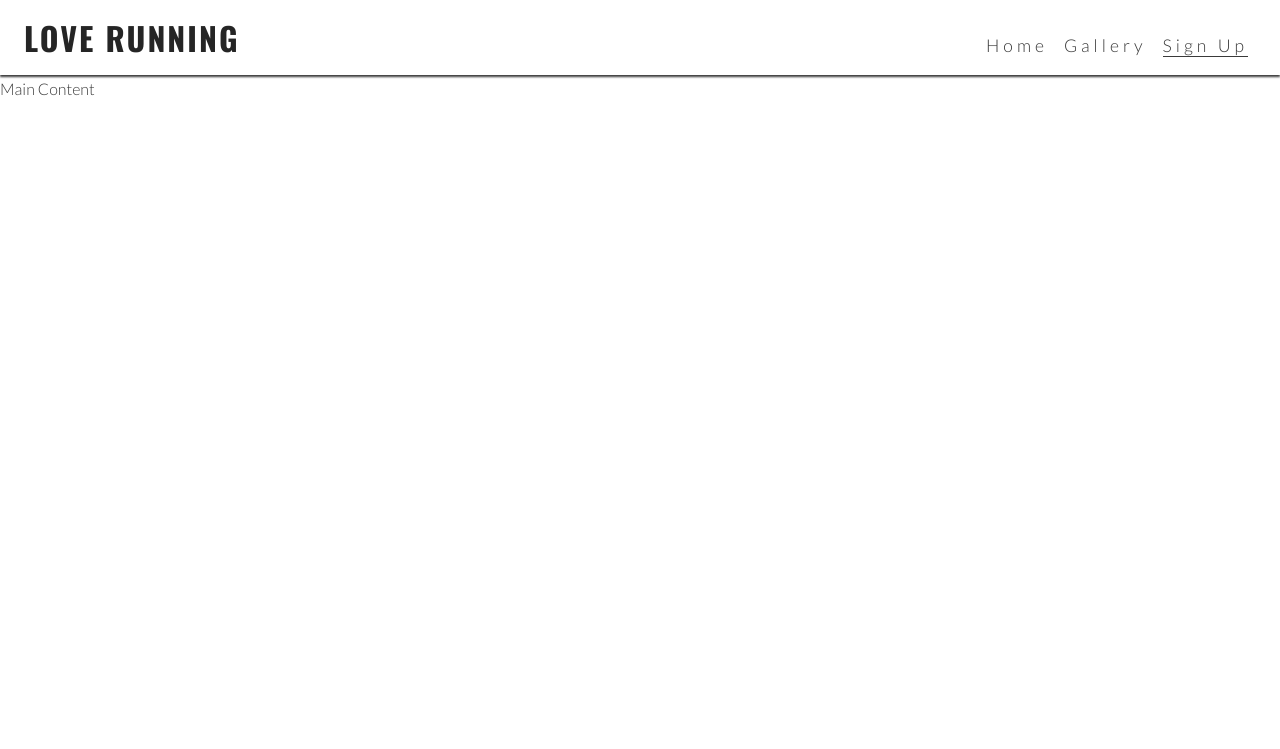
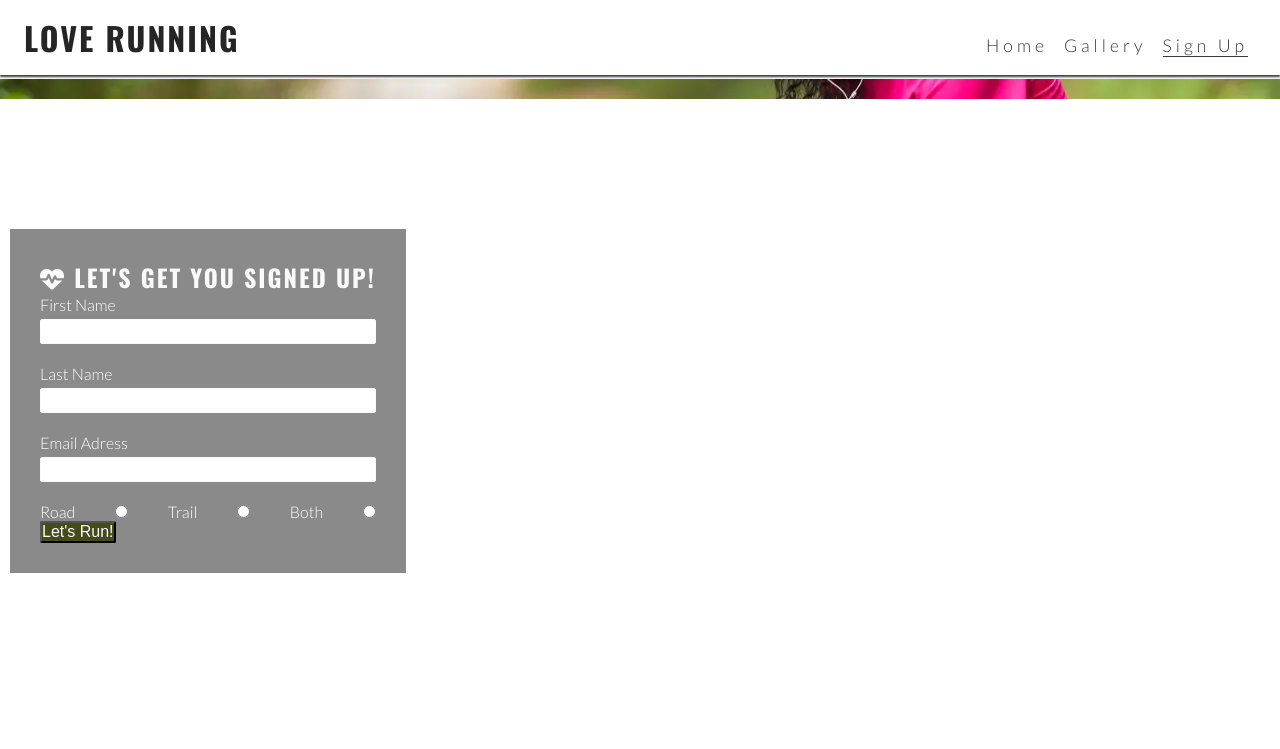
Before and after one commit to Jxkeorton/love-running, a plain HTML site: page signup.html in a window 1280 px wide. Shown: the top 749 px of the page. Drawn offline with nearby package versions, Linux system fonts and the light colour scheme.

Commit message:
attempt at styles for signup form

```diff
--- a/assets/css/style.css
+++ b/assets/css/style.css
@@ -195,6 +195,47 @@ main {
     line-height: 0;
 }
 
+/* Signup styles */
+#signup {
+    background: url("../images/signup-image.webp") no-repeat 75% / cover;
+    flex-grow: 1;
+    padding: 20px 10% 0 10%;
+}
+
+#signup-form h2 {
+    color: #fafafa;
+}
+
+#signup-form {
+    color: #ffffff;
+    background-color: rgba(60,60,60, .6);
+    padding: 30px;
+}
+
+.text-input {
+    color: #fafafa;
+    border: 1px solid #fafafa;
+    border-radius: 2px;
+    padding: 5px 0;
+    height: 25px;
+    width: 100%;
+    margin-top: 5px;
+    margin-bottom: 20px;
+}
+
+#radio-buttons {
+    display: flex;
+    width: 100%;
+    justify-content: space-between;
+}
+
+.join-button {
+    border-radius: 2px;
+    background-color: #454b1b;
+    color: #fafafa;
+    font-size: 100%;
+}
+
 /* Footer */
 #social-networks {
     text-align: center;
@@ -281,6 +322,28 @@ main {
     #photos {
         column-count: 3;
     }
+
+    /* SignUp form */
+    #signup {
+        background-position: left;
+        position: relative;
+    }
+
+    #signup-form {
+        position: absolute;
+        top: 150px;
+        left: 10px;
+        max-width: 400px;
+    }
+
+    .join-button:hover {
+        background-color: #fafafa;
+        color: #454b1b;
+    }
+
+    .text-input:hover {
+        border-color: #f16c6b;
+    }
 }
 
 /* media query for small laptops and larger (992px and up) */
--- a/signup.html
+++ b/signup.html
@@ -34,7 +34,28 @@
     </header>
 
     <!-- Main Content  -->
-    <main>Main Content</main>
+    <main>
+        <section id="signup">
+            <form method="POST" id="signup-form" action="https://formdump.codeinstitute.net">
+                <h2><i class="fa-solid fa-heart-pulse"></i> Let's get you signed up!</h2>
+                <label for="first_name" >First Name</label>
+                <input type="text" id="first_name" class="text-input"><br>
+                <label for="last_name" >Last Name</label>
+                <input type="text" id="last_name" class="text-input"><br>
+                <label for="email_address" >Email Adress</label>
+                <input type="email" id="email_address" class="text-input"><br>
+                <div class="radio_buttons" id="radio-buttons">
+                    <label for="road" >Road</label>
+                    <input type="radio" id="road" name="running_preference" required>
+                    <label for="trail" >Trail</label>
+                    <input type="radio" id="trail" name="running_preference" required>
+                    <label for="both" >Both</label>
+                    <input type="radio" id="both" name="running_preference" required>
+                </div>
+                <input type="submit" class="join-button" value="Let's Run!">
+            </form>
+        </section>
+    </main>
 
     <!-- Footer  -->
     <footer>
```
Also changed, not shown: assets/images/signup-image.webp (added).
